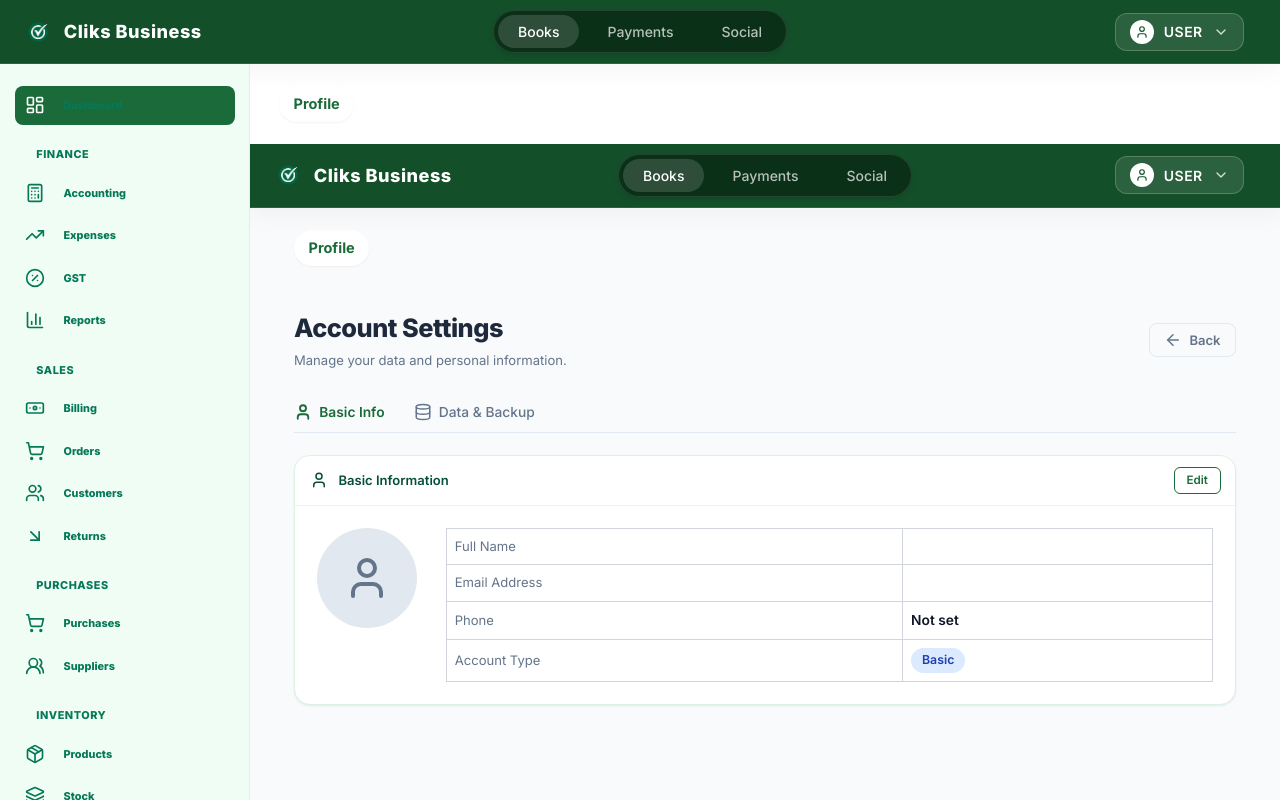
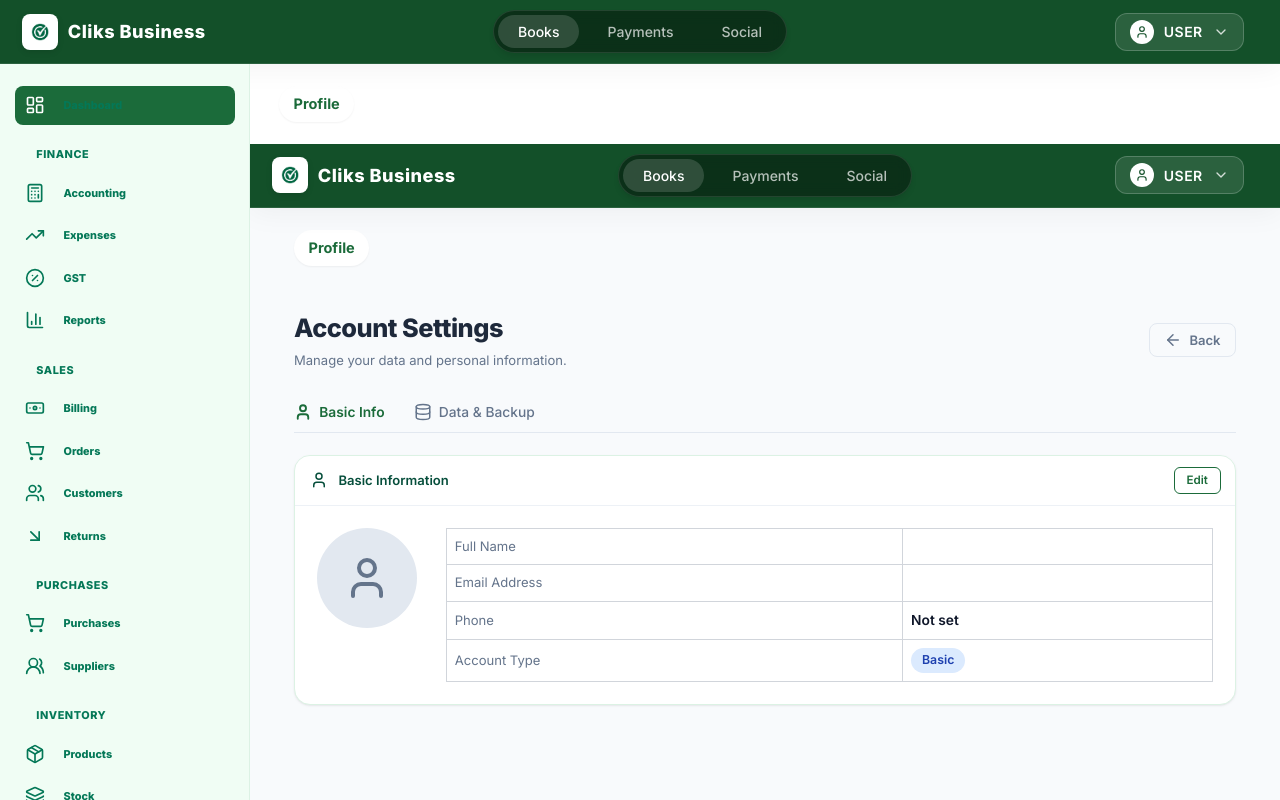
Before and after one commit to betasoftnet-png/CLIKS-BUS-FE, a React (Vite) app: page /profile in a window 1280 px wide. Built offline with nearby package versions, Linux system fonts and the light colour scheme; no server answers; sample sign-in values are in the browser's storage.

Commit message:
style: update brand logo container styling and size in Topbar

```diff
--- a/src/components/Topbar.jsx
+++ b/src/components/Topbar.jsx
@@ -50,8 +50,8 @@ const Topbar = ({ onToggleSidebar, isSidebarOpen }) => {
                     style={{ cursor: 'pointer', display: 'flex', alignItems: 'center', gap: '10px' }}
                     title="Toggle Sidebar"
                 >
-                    <div className="brand-logo-small" style={{ backgroundColor: 'transparent', borderRadius: '50%' }}>
-                        <img src={logoPng} alt="CLIKS Logo" style={{ width: '28px', height: '28px' }} />
+                    <div className="brand-logo-small" style={{ backgroundColor: '#ffffff', borderRadius: '8px', width: '36px', height: '36px', display: 'flex', alignItems: 'center', justifyContent: 'center', boxShadow: '0 2px 6px rgba(0,0,0,0.1)' }}>
+                        <img src={logoPng} alt="CLIKS Logo" style={{ width: '24px', height: '24px' }} />
                     </div>
                     <span style={{ color: '#FFFFFF', fontSize: '1.25rem', fontWeight: '800', letterSpacing: '0.5px' }}>
                         Cliks Business
```
